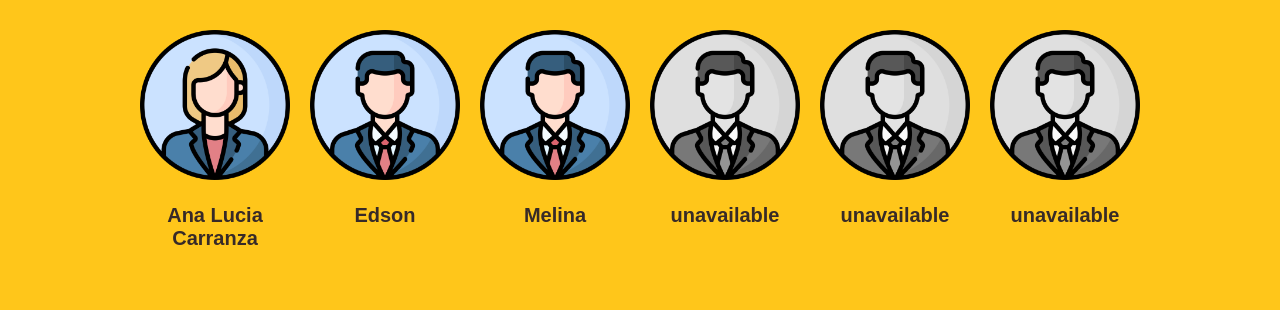
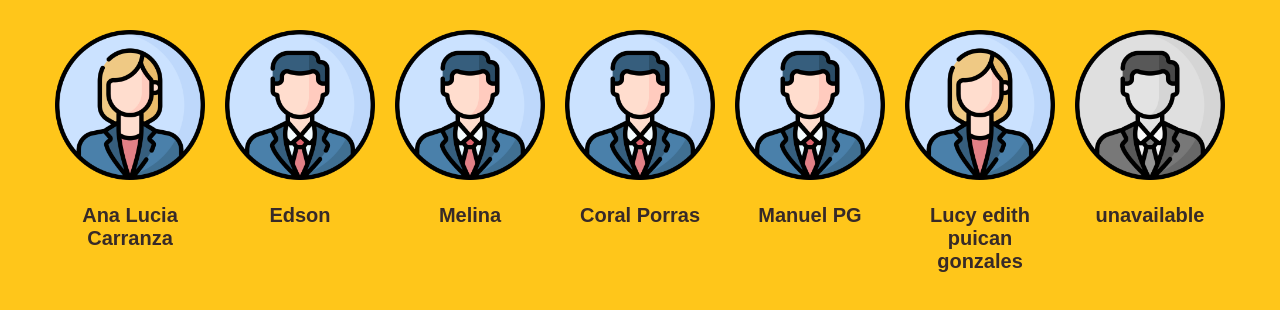
Before and after one commit to Aanini/Aanini.github.io, a plain HTML site: page Monografia.html in a window 1280 px wide. Drawn offline with Linux system fonts and the light colour scheme; a web font is replaced by a local one.

Commit message:
datos actualisados

```diff
--- a/Monografia.html
+++ b/Monografia.html
@@ -24,12 +24,16 @@
                 <p>Melina</p></a>
         </div>
         <div class="Cuadrotres">
-            <a href="#" target="_blank"><img class="filtrosombra" src="css/3135768.png" alt="imagen de perfil">
-                <p>unavailable</p></a>
+            <a href="https://wa.link/jbuj7e" target="_blank"><img src="css/3135768.png" alt="imagen de perfil">
+                <p>Coral Porras</p></a>
         </div>
         <div class="Cuadrotres">
-            <a href="#" target="_blank"><img class="filtrosombra" src="css/3135768.png" alt="imagen de perfil">
-                <p>unavailable</p></a>
+            <a href="https://wa.link/78lu00" target="_blank"><img  src="css/3135768.png" alt="imagen de perfil">
+                <p>Manuel PG</p></a>
+        </div>
+        <div class="Cuadrotres">
+            <a href="https://wa.link/rxf8tp" target="_blank"><img src="css/perfil.png" alt="imagen de perfil">
+                <p>Lucy edith puican gonzales</p></a>
         </div>
         <div class="Cuadrotres">
             <a href="#" target="_blank"><img class="filtrosombra" src="css/3135768.png" alt="imagen de perfil">
```
Also changed, not shown: Articulo de opinion.html (+12 -0 lines), Computacion_Dos.html (+4 -0 lines), Computacion_Uno.html (+4 -0 lines), Edicion.html (+4 -0 lines), Ensayos.html (+12 -0 lines), Informes.html (+12 -0 lines), Investigacion o Tesis.html (+6 -2 lines), PA1, PA2 Y PA3 de Enfermeria.html (+8 -0 lines), PAE Enfermeria.html (+4 -0 lines), Tripticos.html (+4 -0 lines).
